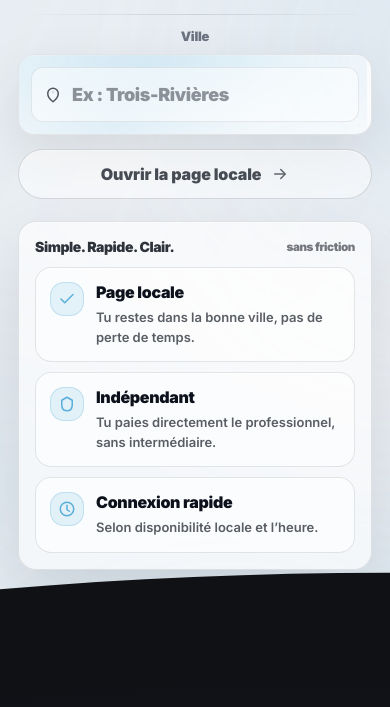
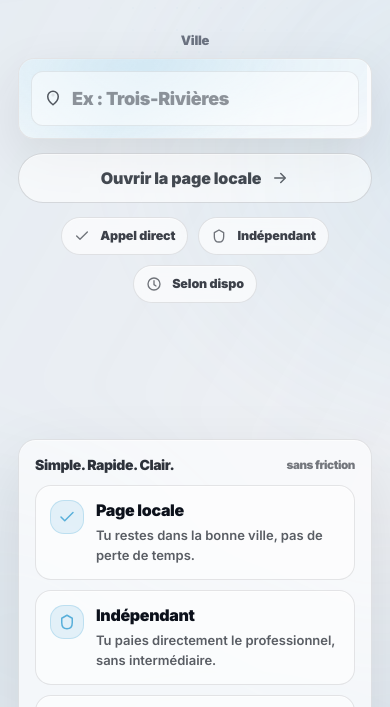
Before and after one commit to DaveLem77/trouverunplombier.ca, a plain HTML site: page index.html in a window 390 px wide. Shown: the part 488-1195 px from the top of the page. Drawn offline with Linux system fonts and the light colour scheme.

Commit message:
Update index.html

```diff
--- a/index.html
+++ b/index.html
@@ -12,12 +12,10 @@
 
   <style>
     :root{
-      /* LIGHT (plus “assis”, moins agressif) */
       --bg:#e9ebef;
       --paper:#eef0f4;
       --paper2:#e3e7ef;
 
-      /* DARK */
       --dark:#0f1115;
       --dark2:#151821;
 
@@ -63,7 +61,7 @@
       padding: 0 clamp(18px, 4vw, 52px);
     }
 
-    /* grain + léger vignette (premium) */
+    /* grain */
     .grain{
       position:fixed; inset:0; pointer-events:none;
       background:
@@ -171,7 +169,7 @@
     .wave{ position:absolute; left:0; right:0; bottom:-1px; height: 92px; pointer-events:none; z-index:2; }
     .wave.top{ top:-1px; bottom:auto; transform: rotate(180deg); }
 
-    /* ===== Bleu animé (VISIBLE + premium) sur fond clair ===== */
+    /* ===== Bleu animé VISIBLE sur fond clair ===== */
     .section:not(.dark)::before,
     .section:not(.dark)::after{
       content:"";
@@ -184,7 +182,7 @@
       mix-blend-mode: multiply;
     }
     .section:not(.dark)::before{
-      opacity:.45;
+      opacity:.46;
       background:
         radial-gradient(760px 520px at 16% 20%, rgba(82,172,217,.34), transparent 62%),
         radial-gradient(640px 520px at 84% 46%, rgba(82,172,217,.22), transparent 60%),
@@ -192,26 +190,20 @@
       animation: aqua1 13.5s ease-in-out infinite;
     }
     .section:not(.dark)::after{
-      opacity:.34;
+      opacity:.36;
       background:
         radial-gradient(780px 520px at 82% 84%, rgba(82,172,217,.30), transparent 62%),
         radial-gradient(560px 420px at 32% 74%, rgba(82,172,217,.18), transparent 60%),
         linear-gradient(120deg, transparent 0%, rgba(82,172,217,.12) 34%, transparent 70%);
       animation: aqua2 17.5s ease-in-out infinite;
     }
-    /* micro texture “dot grid” */
     .section:not(.dark) .dotgrid{
-      position:absolute;
-      inset:0;
-      pointer-events:none;
-      z-index:0;
+      position:absolute; inset:0; pointer-events:none; z-index:0;
       opacity:.18;
-      background:
-        radial-gradient(circle at 1px 1px, rgba(82,172,217,.35) 1px, transparent 1.6px);
+      background: radial-gradient(circle at 1px 1px, rgba(82,172,217,.35) 1px, transparent 1.6px);
       background-size: 22px 22px;
       mask-image: radial-gradient(55% 45% at 50% 20%, rgba(0,0,0,.8), transparent 70%);
     }
-
     @keyframes aqua1{
       0%,100%{ transform: translate(-18px,-10px) scale(1); }
       50%{ transform: translate(20px,14px) scale(1.05); }
@@ -221,13 +213,30 @@
       50%{ transform: translate(-24px,-18px) scale(1); }
     }
 
-    /* ===== Hero layout ===== */
+    /* ===== Smart appear animation (cascade) ===== */
+    .reveal{opacity:0; transform: translateY(14px); transition: opacity .85s ease, transform .85s ease;}
+    .reveal.on{opacity:1; transform: translateY(0);}
+    .stagger > *{ opacity:0; transform: translateY(10px); }
+    .stagger.on > *{
+      opacity:1;
+      transform: translateY(0);
+      transition: opacity .75s ease, transform .75s ease;
+    }
+    .stagger.on > *:nth-child(1){transition-delay:.02s}
+    .stagger.on > *:nth-child(2){transition-delay:.10s}
+    .stagger.on > *:nth-child(3){transition-delay:.18s}
+    .stagger.on > *:nth-child(4){transition-delay:.26s}
+    .stagger.on > *:nth-child(5){transition-delay:.34s}
+    .stagger.on > *:nth-child(6){transition-delay:.42s}
+
+    /* ===== Hero ===== */
     .hero{
       display:grid;
       grid-template-columns: 1.05fr .95fr;
       gap: 44px;
       align-items:start;
     }
+
     .kicker{
       display:inline-flex;
       align-items:center;
@@ -276,7 +285,7 @@
       line-height: 1.75;
     }
 
-    /* Bande “confiance” = vie sans blabla */
+    /* Chips */
     .trustStrip{
       margin-top: 18px;
       display:flex;
@@ -303,21 +312,22 @@
     .chip svg{width:16px;height:16px; opacity:.72;}
     .chip:hover{ transform: translateY(-1px); box-shadow: 0 16px 44px rgba(0,0,0,.08), inset 0 1px 0 rgba(255,255,255,.55); }
 
-    /* Money spot: ville */
+    /* Money spot (Ville + CTA) */
+    .moneySpot{
+      margin-top: 18px;
+      width: 100%;
+      max-width: 560px;
+    }
+
     .picker{
-      margin-top: 20px;
+      margin-top: 0;
       display:grid;
       grid-template-columns: 1fr auto;
       gap: 14px;
       align-items:end;
-      padding-top: 14px;
       position:relative;
     }
-    .picker:before{
-      content:"";
-      position:absolute; left:0; right:0; top:0; height:1px;
-      background: linear-gradient(90deg, transparent, rgba(12,17,27,.12), transparent);
-    }
+
     .label{
       display:block;
       font-weight: 900;
@@ -378,12 +388,9 @@
       color: var(--ink);
       padding: 6px 0;
       min-width:0;
-      position:relative;
-      z-index:1;
     }
     input::placeholder{color: rgba(12,17,27,.44); font-weight: 850;}
 
-    /* Suggestions */
     .suggest{
       position:absolute; left:0; right:0; top: 112px;
       display:none; z-index:10;
@@ -410,7 +417,6 @@
     .sMeta{color: var(--muted2); font-weight:800; font-size:13px; white-space:nowrap;}
     .sItem:hover{ background: rgba(82,172,217,.12); }
 
-    /* CTA */
     .cta{
       border-radius: 999px;
       padding: 14px 18px;
@@ -423,17 +429,31 @@
       user-select:none;
       white-space:nowrap;
 
-      opacity: .86;
+      opacity: .88;  /* ✅ plus visible même quand disabled */
       pointer-events:none;
       cursor:not-allowed;
 
       border: 1px solid rgba(12,17,27,.16);
-      background: rgba(255,255,255,.60);
+      background: rgba(255,255,255,.70);
       color: rgba(12,17,27,.86);
       box-shadow: inset 0 1px 0 rgba(255,255,255,.6);
       transition: transform .16s ease, background .16s ease, border-color .16s ease, box-shadow .16s ease, opacity .16s ease;
       position:relative;
       overflow:hidden;
+    }
+    .cta:before{
+      content:"";
+      position:absolute; inset:0;
+      background: linear-gradient(90deg, transparent, rgba(82,172,217,.18), transparent);
+      transform: translateX(-55%);
+      opacity:.18;
+      animation: ctaSheen 5.8s ease-in-out infinite;
+      pointer-events:none;
+    }
+    @keyframes ctaSheen{
+      0%{transform: translateX(-55%); opacity:.10;}
+      45%{opacity:.18;}
+      100%{transform: translateX(55%); opacity:.10;}
     }
     .cta svg{width:18px;height:18px; opacity:.85;}
     .cta.ready{
@@ -450,7 +470,7 @@
     .cta.ready:hover{ transform: translateY(-2px); animation:none; box-shadow: 0 22px 56px rgba(82,172,217,.32); }
     .cta.ready:active{ transform: translateY(0); }
 
-    /* Right side premium frame (desktop) */
+    /* Right panel (desktop) */
     .frame{
       border-radius: var(--r);
       background: rgba(255,255,255,.62);
@@ -500,7 +520,7 @@
     .miniCard b{display:block; font-weight: 980; letter-spacing:-.02em;}
     .miniCard p{ margin: 6px 0 0 0; color: rgba(12,17,27,.68); font-weight: 600; font-size: 13px; line-height: 1.5; }
 
-    /* ===== Dark section framing ===== */
+    /* Dark section frame */
     .sectionFrame{
       border-radius: 22px;
       padding: 26px 22px;
@@ -508,7 +528,6 @@
       border: 1px solid rgba(255,255,255,.10);
       box-shadow: inset 0 1px 0 rgba(255,255,255,.06);
     }
-
     .secTop{
       display:flex; align-items:center; justify-content:space-between;
       gap:14px; margin-bottom: 14px;
@@ -535,7 +554,6 @@
       background: linear-gradient(90deg, rgba(82,172,217,.58), rgba(255,255,255,.10), transparent);
       border-radius: 999px; opacity:.9;
     }
-
     .h2{ margin:0; font-size: clamp(22px, 2.8vw, 40px); line-height: 1.12; letter-spacing:-.055em; font-weight: 980; }
     .desc{ margin: 12px 0 0 0; max-width: 78ch; color: rgba(255,255,255,.70); font-weight: 560; line-height: 1.75; font-size: 16px; }
 
@@ -558,7 +576,6 @@
     .serviceItem b{ font-weight: 980; letter-spacing:-.02em; }
     .serviceItem small{ color: rgba(255,255,255,.64); font-weight: 700; white-space:nowrap; opacity:.9; }
 
-    /* FAQ + legal */
     details{ margin-top: 10px; }
     summary{
       cursor:pointer; font-weight: 980; letter-spacing:-.02em;
@@ -586,23 +603,33 @@
       margin-top: 18px;
     }
 
-    /* reveal */
-    .reveal{opacity:0; transform: translateY(14px); transition: opacity .85s ease, transform .85s ease;}
-    .reveal.on{opacity:1; transform: translateY(0);}
+    /* ===== Mobile: money spot centered vertically on load ===== */
+    @media (max-width: 980px){
+      .hero{grid-template-columns:1fr; gap: 18px;}
 
-    /* ===== Mobile centering (c’est ça qui manquait) ===== */
-    @media (max-width: 980px){
-      .hero{grid-template-columns:1fr; gap: 22px;}
-      .rowsGrid{ grid-template-columns: 1fr; }
+      /* ✅ centre verticalement la zone Ville + CTA */
+      .heroLeft{
+        min-height: calc(100svh - 54px - 28px); /* viewport - header - padding */
+        display:flex;
+        flex-direction:column;
+        justify-content:center;
+        align-items:center;
+        padding: 18px 0 8px;
+      }
+
+      .kicker{ justify-content:center; width:100%; }
+      h1, .lead{ text-align:center; margin-left:auto; margin-right:auto; }
+      .moneySpot{ margin-left:auto; margin-right:auto; }
+      .label{ text-align:center; }
       .picker{grid-template-columns: 1fr;}
       .cta{width:100%; justify-content:center;}
+      .rowsGrid{ grid-template-columns: 1fr; }
 
-      /* centré + plus “vivant” */
-      .kicker{ justify-content:center; width:100%; }
-      h1, .lead{ text-align:center; margin-left:auto; margin-right:auto; }
-      .trustStrip{ justify-content:center; }
-      .label{ text-align:center; }
-      .domain{max-width: 58vw;}
+      /* ✅ chips sous le money spot */
+      .trustStrip{ justify-content:center; margin-top: 14px; }
+
+      /* right panel devient en dessous (garde le contenu) */
+      .frame{ margin-top: 14px; width:100%; }
     }
 
     @media (prefers-reduced-motion: reduce){
@@ -611,7 +638,9 @@
       .section:not(.dark)::before,
       .section:not(.dark)::after,
       .inputCard:before,
-      .ratingMini:after{animation:none!important;}
+      .ratingMini:after,
+      .cta:before{animation:none!important;}
+      .stagger > *{opacity:1!important; transform:none!important;}
     }
   </style>
 </head>
@@ -619,7 +648,6 @@
 <body>
   <div class="grain" aria-hidden="true"></div>
 
-  <!-- gold gradient ONLY for stars -->
   <svg width="0" height="0" style="position:absolute">
     <defs>
       <linearGradient id="goldGrad" x1="0" y1="0" x2="1" y2="1">
@@ -630,13 +658,11 @@
     </defs>
   </svg>
 
-  <!-- Slim top bar -->
   <div class="topbar" role="banner" aria-label="Navigation">
     <div class="wrap">
       <div class="topbarInner">
         <div class="brandLine">
           <div class="mark" aria-hidden="true">
-            <!-- ✅ GitHub pages: chemin relatif -->
             <img src="media/logob.png" alt="">
           </div>
           <a class="domain" href="#">TrouverUnPlombier.ca</a>
@@ -663,11 +689,42 @@
     <div class="wrap reveal">
       <div class="hero">
         <!-- LEFT -->
-        <div>
+        <div class="heroLeft stagger">
           <div class="kicker">Plomberie d’urgence</div>
+
           <h1>Trouve un plombier <span class="accent">dans ta ville</span>.</h1>
+
           <p class="lead">Écris ta ville. Si elle existe, elle apparaît. Le bouton devient actif.</p>
 
+          <!-- ✅ MONEY SPOT centre vertical mobile -->
+          <div class="moneySpot">
+            <div class="picker" aria-label="Choix de ville">
+              <div class="field" style="width:100%; position:relative;">
+                <label class="label" for="cityInput">Ville</label>
+
+                <div class="inputCard" id="inputCard">
+                  <div class="inputRow" id="inputRow">
+                    <svg class="pin" viewBox="0 0 24 24" fill="none" aria-hidden="true">
+                      <path d="M12 21s7-5.2 7-11a7 7 0 1 0-14 0c0 5.8 7 11 7 11z" stroke="currentColor" stroke-width="2"/>
+                      <path d="M12 10.2a2.2 2.2 0 1 0 0-4.4 2.2 2.2 0 0 0 0 4.4z" fill="currentColor" opacity=".12"/>
+                    </svg>
+                    <input id="cityInput" type="text" placeholder="Ex : Trois-Rivières" autocomplete="off" />
+                  </div>
+
+                  <div id="suggest" class="suggest" role="listbox" aria-label="Suggestions de villes"></div>
+                </div>
+              </div>
+
+              <a id="goBtn" class="cta" href="#" aria-disabled="true">
+                Ouvrir la page locale
+                <svg viewBox="0 0 24 24" fill="none" aria-hidden="true">
+                  <path d="M5 12h12" stroke="currentColor" stroke-width="2" stroke-linecap="round"/>
+                  <path d="M13 6l6 6-6 6" stroke="currentColor" stroke-width="2" stroke-linecap="round" stroke-linejoin="round"/>
+                </svg>
+              </a>
+            </div>
+
+            <!-- ✅ chips sous le money spot -->
             <div class="trustStrip" aria-label="Confiance">
               <div class="chip">
                 <svg viewBox="0 0 24 24" fill="none"><path d="M20 6L9 17l-5-5" stroke="currentColor" stroke-width="2" stroke-linecap="round" stroke-linejoin="round"/></svg>
@@ -682,35 +739,11 @@
                 Selon dispo
               </div>
             </div>
-
-          <div class="picker" aria-label="Choix de ville">
-            <div class="field" style="width:100%; position:relative;">
-              <label class="label" for="cityInput">Ville</label>
-
-              <div class="inputCard" id="inputCard">
-                <div class="inputRow" id="inputRow">
-                  <svg class="pin" viewBox="0 0 24 24" fill="none" aria-hidden="true">
-                    <path d="M12 21s7-5.2 7-11a7 7 0 1 0-14 0c0 5.8 7 11 7 11z" stroke="currentColor" stroke-width="2"/>
-                    <path d="M12 10.2a2.2 2.2 0 1 0 0-4.4 2.2 2.2 0 0 0 0 4.4z" fill="currentColor" opacity=".12"/>
-                  </svg>
-                  <input id="cityInput" type="text" placeholder="Ex : Trois-Rivières" autocomplete="off" />
-                </div>
-                <div id="suggest" class="suggest" role="listbox" aria-label="Suggestions de villes"></div>
           </div>
         </div>
 
-            <a id="goBtn" class="cta" href="#" aria-disabled="true">
-              Ouvrir la page locale
-              <svg viewBox="0 0 24 24" fill="none" aria-hidden="true">
-                <path d="M5 12h12" stroke="currentColor" stroke-width="2" stroke-linecap="round"/>
-                <path d="M13 6l6 6-6 6" stroke="currentColor" stroke-width="2" stroke-linecap="round" stroke-linejoin="round"/>
-              </svg>
-            </a>
-          </div>
-        </div>
-
-        <!-- RIGHT (desktop only, se stack sur mobile) -->
-        <div class="frame">
+        <!-- RIGHT (desktop + mobile en dessous, pas supprimé) -->
+        <div class="frame stagger">
           <div class="framePad">
             <div class="miniTitle">
               <span>Simple. Rapide. Clair.</span>
@@ -768,7 +801,7 @@
     </svg>
   </section>
 
-  <!-- 02: DARK -->
+  <!-- 02: DARK (Services) -->
   <section class="section dark" aria-label="Services">
     <svg class="wave top" viewBox="0 0 1440 80" preserveAspectRatio="none" aria-hidden="true">
       <path d="M0,28 C240,8 480,8 720,34 C960,60 1200,60 1440,34 L1440,80 L0,80 Z" fill="#0f1115"></path>
@@ -777,10 +810,7 @@
     <div class="wrap reveal">
       <div class="sectionFrame">
         <div class="secTop">
-          <div class="secBadge" aria-hidden="true">
-            <span class="dot"></span>
-            <span class="num">01</span>
-          </div>
+          <div class="secBadge" aria-hidden="true"><span class="dot"></span><span class="num">01</span></div>
           <div class="secRail" aria-hidden="true"></div>
         </div>
 
@@ -804,10 +834,7 @@
     <div class="wrap reveal">
       <div class="sectionFrame">
         <div class="secTop">
-          <div class="secBadge" aria-hidden="true">
-            <span class="dot"></span>
-            <span class="num">02</span>
-          </div>
+          <div class="secBadge" aria-hidden="true"><span class="dot"></span><span class="num">02</span></div>
           <div class="secRail" aria-hidden="true"></div>
         </div>
 
@@ -889,9 +916,7 @@
       const items = list.map(c => `
         <div class="sItem" role="option" tabindex="0" data-slug="${c.slug}" data-name="${c.name}">
           <div class="sName">${c.name}</div>
-          <div style="display:flex;align-items:center;gap:10px;">
           <div class="sMeta">Sélectionner</div>
-          </div>
         </div>
       `).join("");
       suggest.innerHTML = `<div class="sList">${items}</div>`;
@@ -952,7 +977,14 @@
       if(e.key === "Escape") hideSuggest();
     });
 
+    /* ✅ Intelligent appear (no gimmicks) */
     (function(){
+      const heroBlocks = document.querySelectorAll(".stagger");
+      const ioHero = new IntersectionObserver((entries)=>{
+        entries.forEach(e => { if(e.isIntersecting) e.target.classList.add("on"); });
+      }, {threshold: 0.15});
+      heroBlocks.forEach(el => ioHero.observe(el));
+
       const els = document.querySelectorAll(".reveal");
       const io = new IntersectionObserver((entries)=>{
         entries.forEach(e => { if(e.isIntersecting) e.target.classList.add("on"); });
```
Lines whose indentation alone changed are shown as unchanged.
